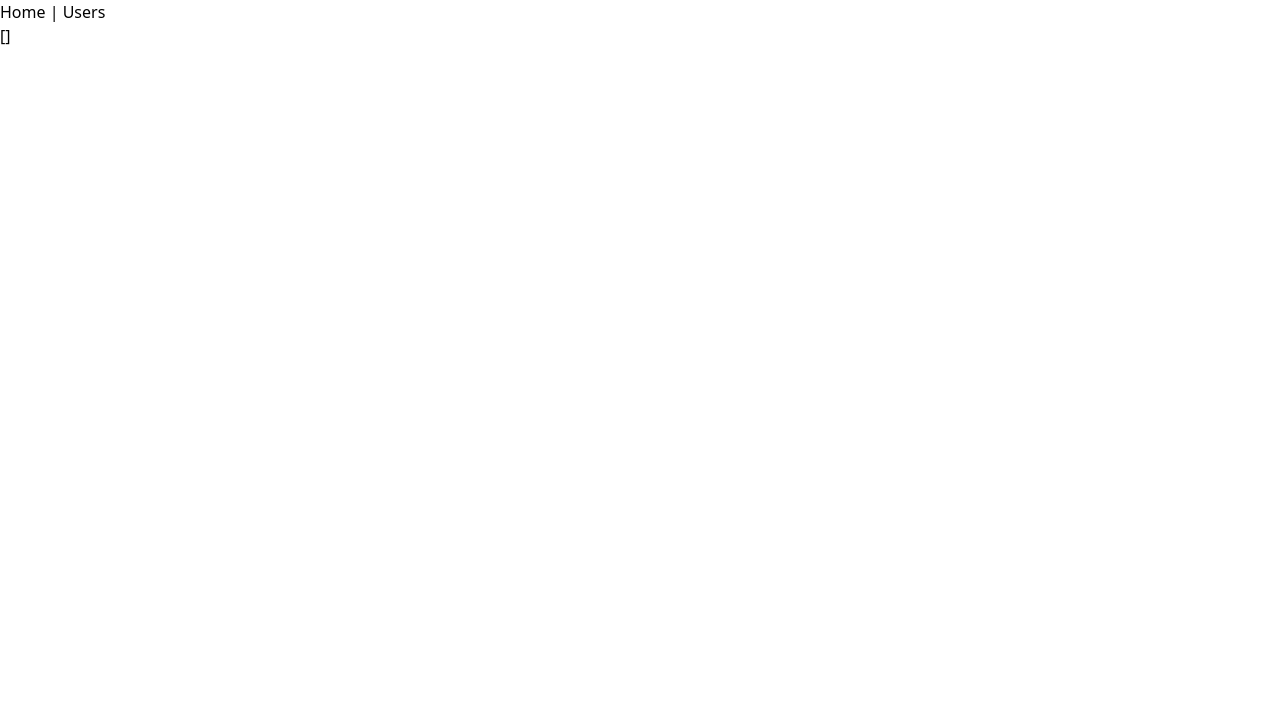
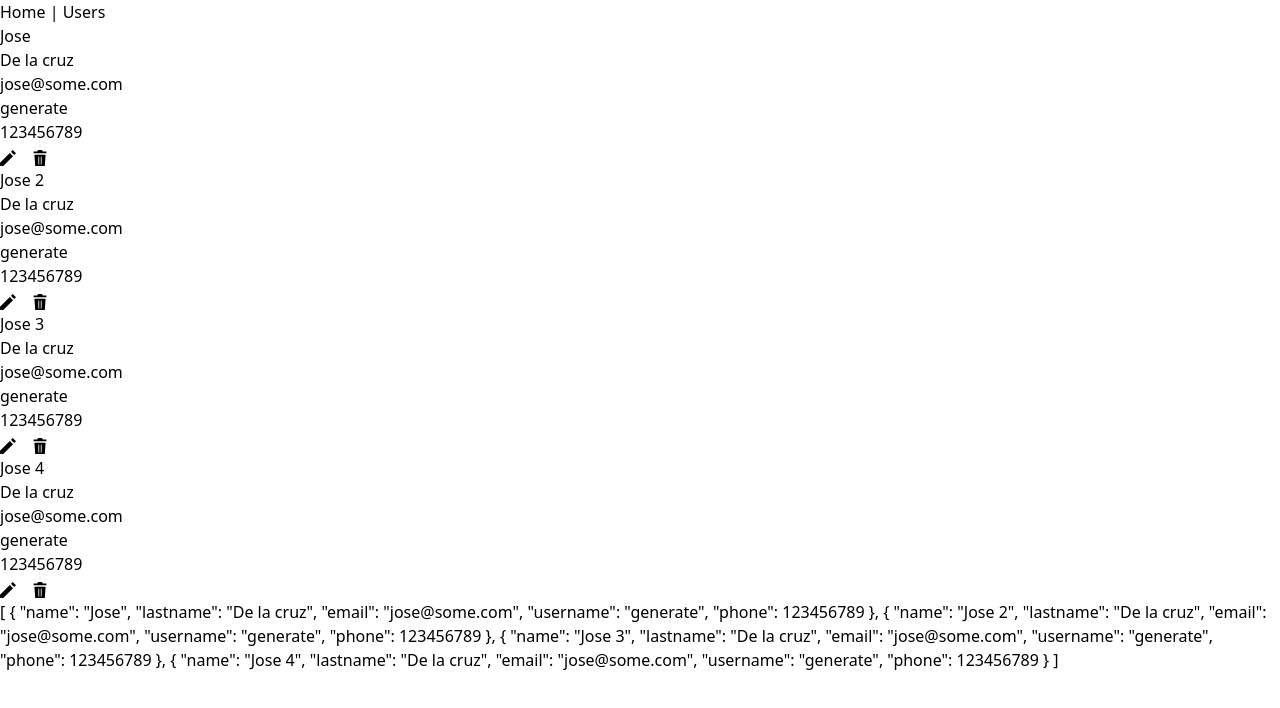
Before and after one commit to josedlca/crudvuex, a Vue app: page /#/userTable in a window 1280 px wide. Shown: the top 708 px of the page. Built offline with nearby package versions, Linux system fonts and the light colour scheme.

Commit message:
add fake data and delete button

```diff
--- a/src/store.js
+++ b/src/store.js
@@ -6,13 +6,34 @@ Vue.use(Vuex)
 export default new Vuex.Store({
   state: {
     userInfo:[
-        // {
-        //   name: "Jose",
-        //   lastname:"De la cruz",
-        //   email:"jose@some.com",
-        //   username:"generate",
-        //   phone:123456789,
-        // }
+        {
+			name: "Jose",
+			lastname:"De la cruz",
+			email:"jose@some.com",
+			username:"generate",
+			phone:123456789,
+		},
+		{
+			name: "Jose 2",
+			lastname:"De la cruz",
+			email:"jose@some.com",
+			username:"generate",
+			phone:123456789,
+		},
+		{
+			name: "Jose 3",
+			lastname:"De la cruz",
+			email:"jose@some.com",
+			username:"generate",
+			phone:123456789,
+		},
+		{
+			name: "Jose 4",
+			lastname:"De la cruz",
+			email:"jose@some.com",
+			username:"generate",
+			phone:123456789,
+		},
     ]
   },
   mutations: {
@@ -21,7 +42,10 @@ export default new Vuex.Store({
                             lastname:newDataFromHome.inpLastName,
                             email:newDataFromHome.inpEmail,
                             phone: newDataFromHome.inpPhone})
-    }
+	},
+	deleteUserInfo(state, index){
+		state.userInfo.splice(index, 1)
+	}
 
   },
   actions: {
--- a/src/views/UserTable.vue
+++ b/src/views/UserTable.vue
@@ -1,17 +1,29 @@
 <template>
   <div class="about">
-    <div v-for="(item) of userInfoData" :key="item.id">
+    <div v-for="(item, index) of userInfoData" :key="item.id">
       <p>{{item.name}}</p>
       <p>{{item.lastname}}</p>
       <p>{{item.email}}</p>
       <p>{{item.username}}</p>
       <p>{{item.phone}}</p>
+	  <button class="mr-4">
+      <svg class="w-4 inline" xmlns="http://www.w3.org/2000/svg" viewBox="0 0 20 20">
+        <path d="M12.3 3.7l4 4L4 20H0v-4L12.3 3.7zm1.4-1.4L16 0l4 4-2.3 2.3-4-4z"/>
+      </svg>
+    </button>
+	  <button @click="deleteUserInfo(index)">
+		  <svg class="w-4 inline" xmlns="http://www.w3.org/2000/svg" viewBox="0 0 20 20">
+		  	<path d="M6 2l2-2h4l2 2h4v2H2V2h4zM3 6h14l-1 14H4L3 6zm5 2v10h1V8H8zm3 0v10h1V8h-1z"/>
+			</svg>
+	  </button>
     </div>
     <p>{{userInfoData}}</p>
   </div>
 </template>
 
 <script>
+  import {mapMutations} from 'vuex';
+
 	export default {
     name: "userTable",
 
@@ -19,6 +31,10 @@
       return{
         userInfoData: this.$store.state.userInfo
       }
+    },
+
+    methods:{
+      ...mapMutations(['deleteUserInfo'])
     }
 	}
 </script>
```
